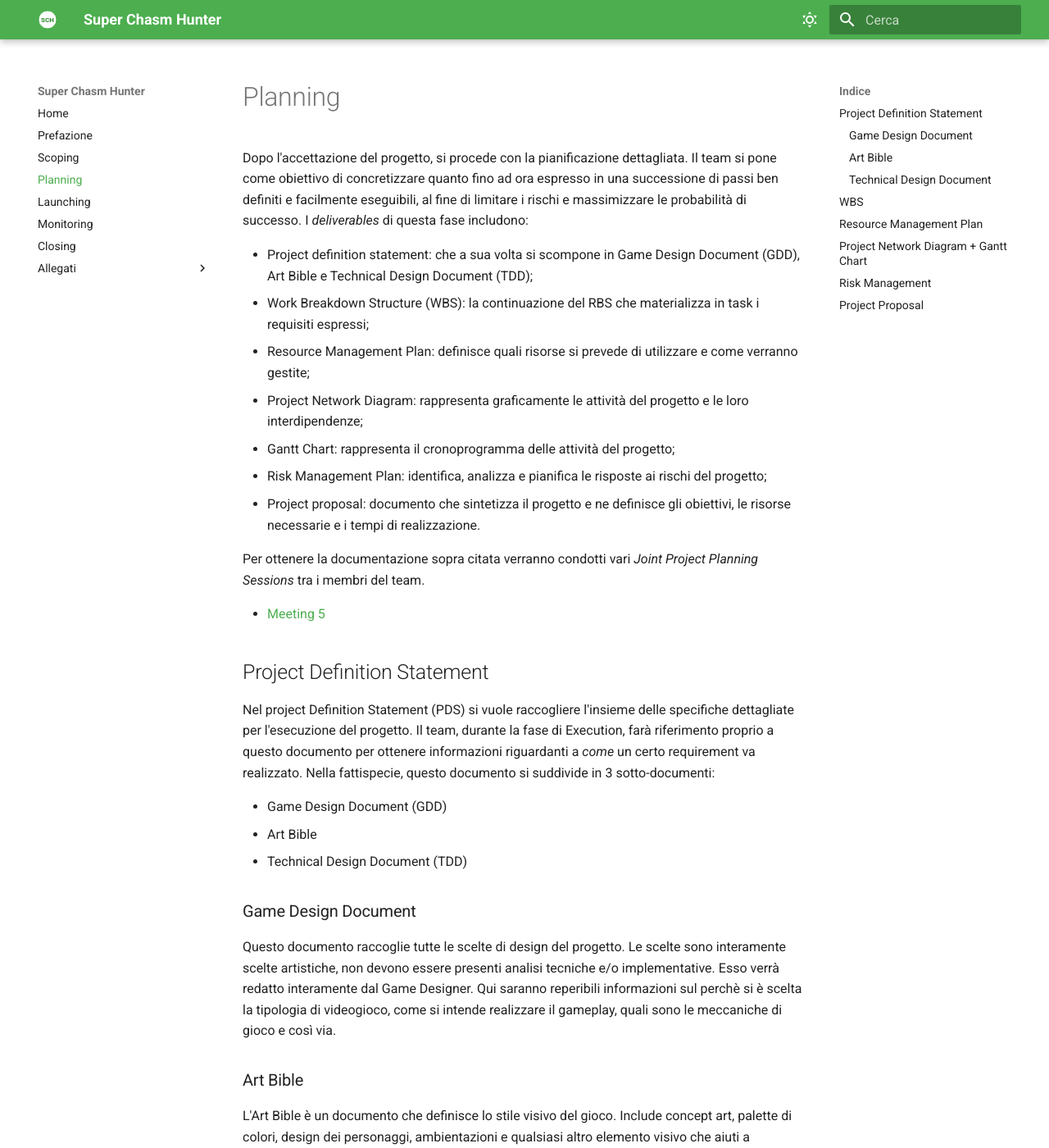
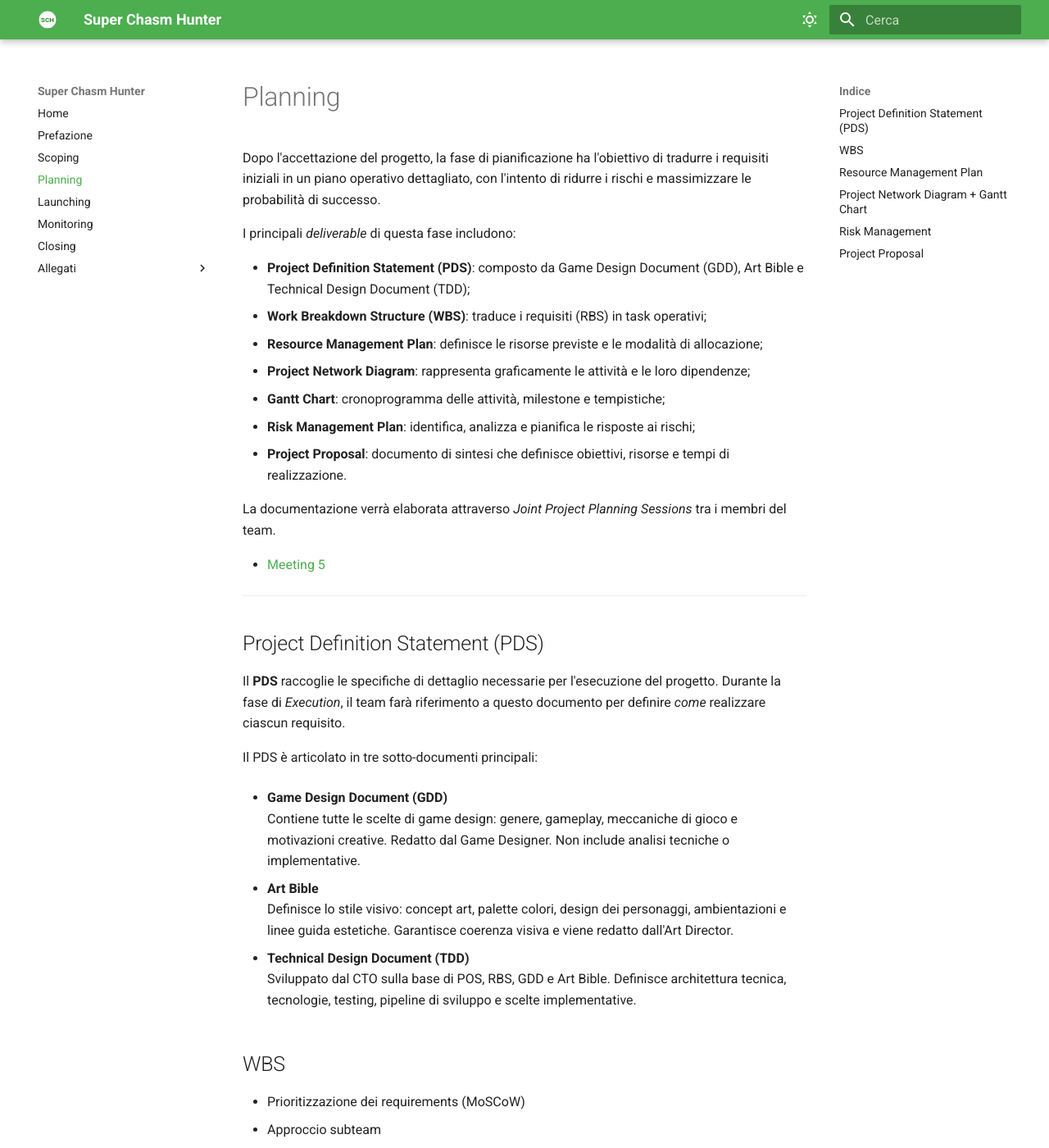
Before and after one commit to FilippoGurioli/super-chasm-hunter-pm, an MkDocs documentation site: the page built from docs/3 - Planning.md, in a window 1280 px wide and 1400 px high. Shown: the whole window at 82% size. Built offline with MkDocs 1.6.1 and Material for MkDocs 9.7.7, drawn with Linux system fonts in a browser that asks for light colours; some of the changed text lies outside the part shown.

Commit message:
refactor: refine

```diff
--- a/docs/3 - Planning.md
+++ b/docs/3 - Planning.md
@@ -4,39 +4,38 @@ title: Planning
 
 # Planning
 
-Dopo l'accettazione del progetto, si procede con la pianificazione dettagliata. Il team si pone come obiettivo di concretizzare quanto fino ad ora espresso in una successione di passi ben definiti e facilmente eseguibili, al fine di limitare i rischi e massimizzare le probabilità di successo. I *deliverables* di questa fase includono:
+Dopo l'accettazione del progetto, la fase di pianificazione ha l'obiettivo di tradurre i requisiti iniziali in un piano operativo dettagliato, con l'intento di ridurre i rischi e massimizzare le probabilità di successo.
 
-- Project definition statement: che a sua volta si scompone in Game Design Document (GDD), Art Bible e Technical Design Document (TDD);
-- Work Breakdown Structure (WBS): la continuazione del RBS che materializza in task i requisiti espressi;
-- Resource Management Plan: definisce quali risorse si prevede di utilizzare e come verranno gestite;
-- Project Network Diagram: rappresenta graficamente le attività del progetto e le loro interdipendenze;
-- Gantt Chart: rappresenta il cronoprogramma delle attività del progetto;
-- Risk Management Plan: identifica, analizza e pianifica le risposte ai rischi del progetto;
-- Project proposal: documento che sintetizza il progetto e ne definisce gli obiettivi, le risorse necessarie e i tempi di realizzazione.
+I principali *deliverable* di questa fase includono:
 
-Per ottenere la documentazione sopra citata verranno condotti vari *Joint Project Planning Sessions* tra i membri del team.
+- **Project Definition Statement (PDS)**: composto da Game Design Document (GDD), Art Bible e Technical Design Document (TDD);
+- **Work Breakdown Structure (WBS)**: traduce i requisiti (RBS) in task operativi;
+- **Resource Management Plan**: definisce le risorse previste e le modalità di allocazione;
+- **Project Network Diagram**: rappresenta graficamente le attività e le loro dipendenze;
+- **Gantt Chart**: cronoprogramma delle attività, milestone e tempistiche;
+- **Risk Management Plan**: identifica, analizza e pianifica le risposte ai rischi;
+- **Project Proposal**: documento di sintesi che definisce obiettivi, risorse e tempi di realizzazione.
+
+La documentazione verrà elaborata attraverso *Joint Project Planning Sessions* tra i membri del team.
 
 - [Meeting 5](./Allegati/Meetings/Meeting%205%20-%2017-07-25.md)
 
-## Project Definition Statement
+---
 
-Nel project Definition Statement (PDS) si vuole raccogliere l'insieme delle specifiche dettagliate per l'esecuzione del progetto. Il team, durante la fase di Execution, farà riferimento proprio a questo documento per ottenere informazioni riguardanti a *come* un certo requirement va realizzato. Nella fattispecie, questo documento si suddivide in 3 sotto-documenti:
+## Project Definition Statement (PDS)
 
-- Game Design Document (GDD)
-- Art Bible
-- Technical Design Document (TDD)
+Il **PDS** raccoglie le specifiche di dettaglio necessarie per l'esecuzione del progetto. Durante la fase di *Execution*, il team farà riferimento a questo documento per definire *come* realizzare ciascun requisito.
 
-### Game Design Document
+Il PDS è articolato in tre sotto-documenti principali:
 
-Questo documento raccoglie tutte le scelte di design del progetto. Le scelte sono interamente scelte artistiche, non devono essere presenti analisi tecniche e/o implementative. Esso verrà redatto interamente dal Game Designer. Qui saranno reperibili informazioni sul perchè si è scelta la tipologia di videogioco, come si intende realizzare il gameplay, quali sono le meccaniche di gioco e così via.
+- **Game Design Document (GDD)**
+  Contiene tutte le scelte di game design: genere, gameplay, meccaniche di gioco e motivazioni creative. Redatto dal Game Designer. Non include analisi tecniche o implementative.
 
-### Art Bible
+- **Art Bible**
+  Definisce lo stile visivo: concept art, palette colori, design dei personaggi, ambientazioni e linee guida estetiche. Garantisce coerenza visiva e viene redatto dall'Art Director.
 
-L'Art Bible è un documento che definisce lo stile visivo del gioco. Include concept art, palette di colori, design dei personaggi, ambientazioni e qualsiasi altro elemento visivo che aiuti a comunicare l'estetica del gioco. Questo documento è fondamentale per garantire coerenza visiva durante lo sviluppo e viene redatto interamente dall'Art Director.
-
-### Technical Design Document
-
-Questo documento è l'ultimo della triade a poter essere realizzato. Viene interamente redatto dal CTO. Esso, partendo dall'analisi del POS, del RBS e dei due documenti sopra citati, definisce l'architettura tecnica del progetto, le tecnologie da utilizzare e le linee guida per lo sviluppo. Qui si potranno trovare informazioni circa l'implementazione tecnica delle meccaniche di gioco, l'integrazione dei vari sistemi e le scelte architetturali.
+- **Technical Design Document (TDD)**
+  Sviluppato dal CTO sulla base di POS, RBS, GDD e Art Bible. Definisce architettura tecnica, tecnologie, testing, pipeline di sviluppo e scelte implementative.
 
 ## WBS
 
```
